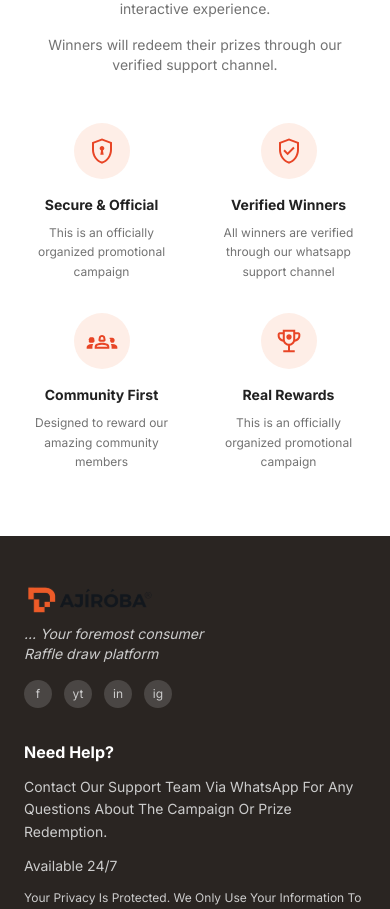
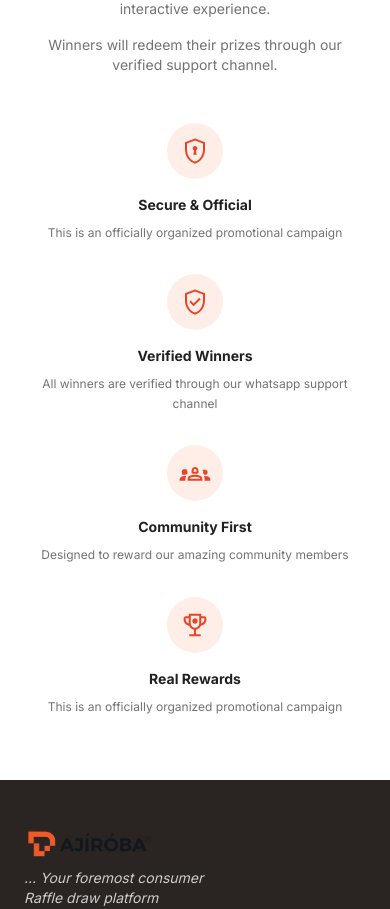
Before and after one commit to AjirobaTech/campaign, a React (Vite) app: page / in a window 390 px wide. Shown: the part 1840-2749 px from the top of the page. Built offline with nearby package versions, Linux system fonts and the light colour scheme; the HTML template or start-up script is replaced by a standard one.

Commit message:
changed cards alignment

```diff
--- a/src/components/AboutSection.tsx
+++ b/src/components/AboutSection.tsx
@@ -34,7 +34,7 @@
           Winners will redeem their prizes through our verified support channel.
         </p>
 
-        <div className="grid grid-cols-2 md:grid-cols-4 gap-8">
+        <div className="grid grid-cols-1 md:grid-cols-4 gap-8">
           {features.map((f) => (
             <div key={f.title} className="flex flex-col items-center text-center">
               <div className="w-14 h-14 rounded-full bg-icon-circle-bg flex items-center justify-center mb-4">
```
